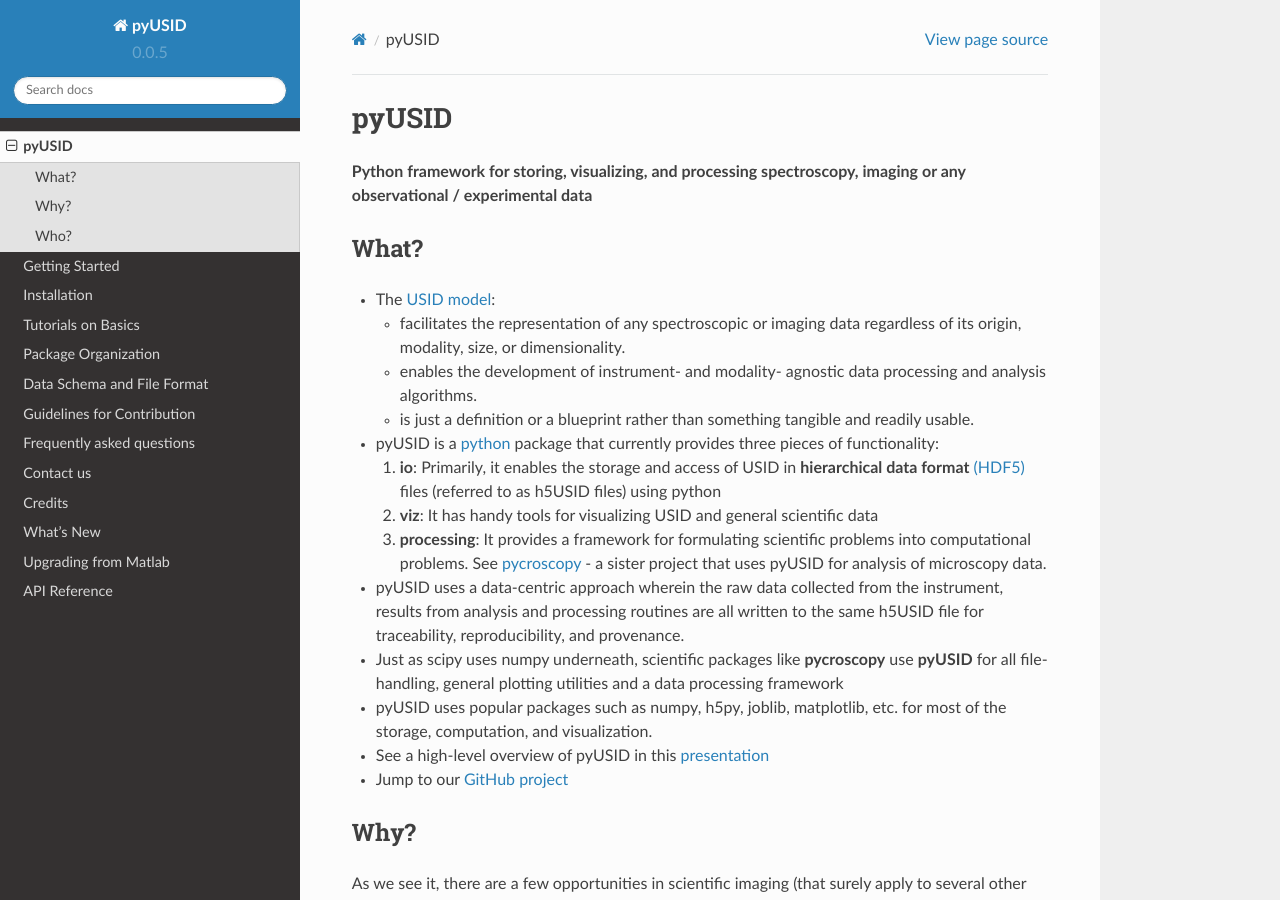
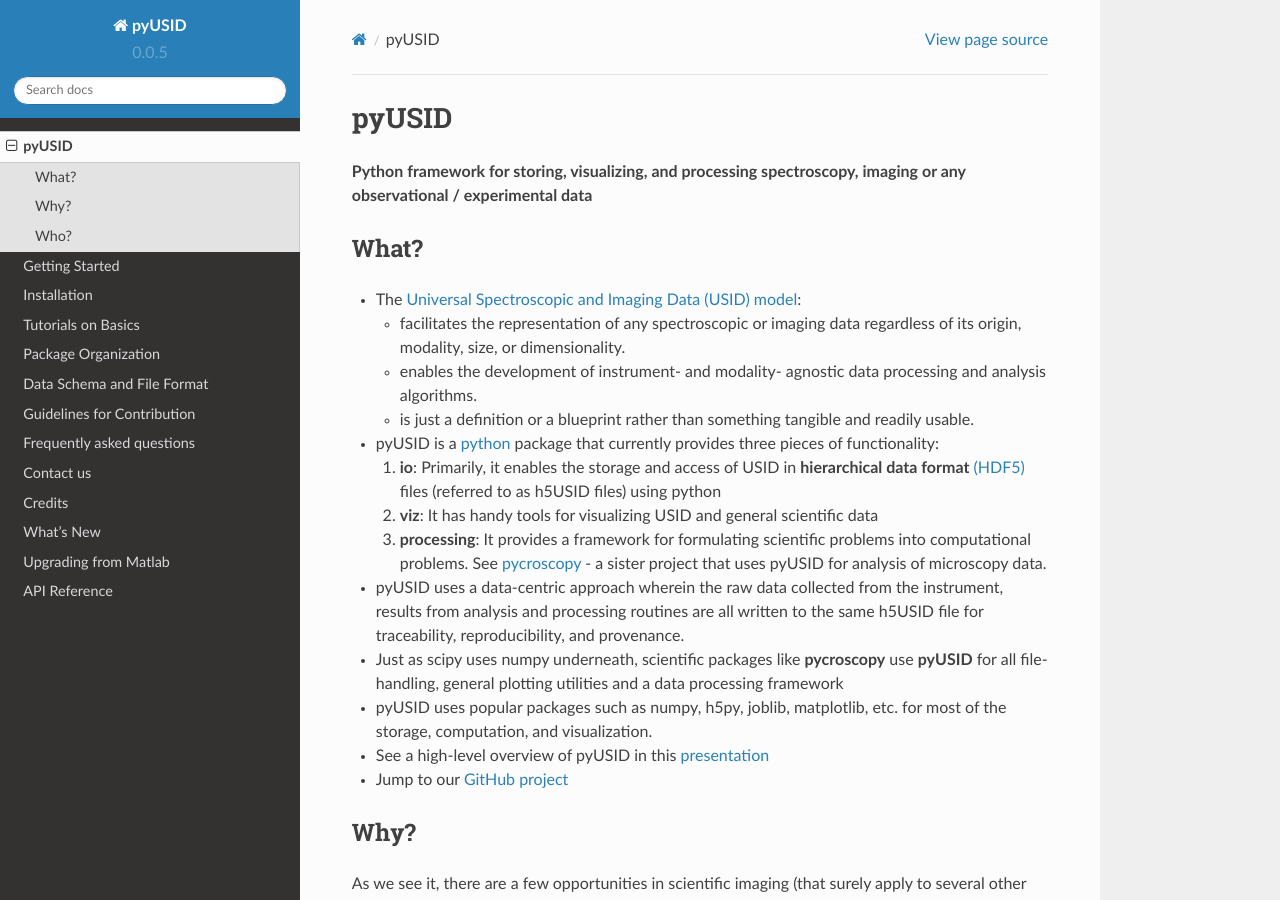
Before and after one commit to pycroscopy/pyUSID, a Sphinx documentation site: the page built from docs/about.rst, in a window 1280 px wide and 900 px high. Built offline with Sphinx 7.4.7 and the Read the Docs theme 2.0.0, drawn with Linux system fonts in a browser that asks for light colours; pages that are not in the unit, such as notebooks, are missing from menus.

Commit message:
Moved link to data model

```diff
--- a/docs/about.rst
+++ b/docs/about.rst
@@ -6,7 +6,7 @@ pyUSID
 
 What?
 ------
-* The `USID model <./data_format.html>`_:
+* The `Universal Spectroscopic and Imaging Data (USID) model <../USID/index.html>`_:
 
   * facilitates the representation of any spectroscopic or imaging data regardless of its origin, modality, size, or dimensionality.
   * enables the development of instrument- and modality- agnostic data processing and analysis algorithms.
```
